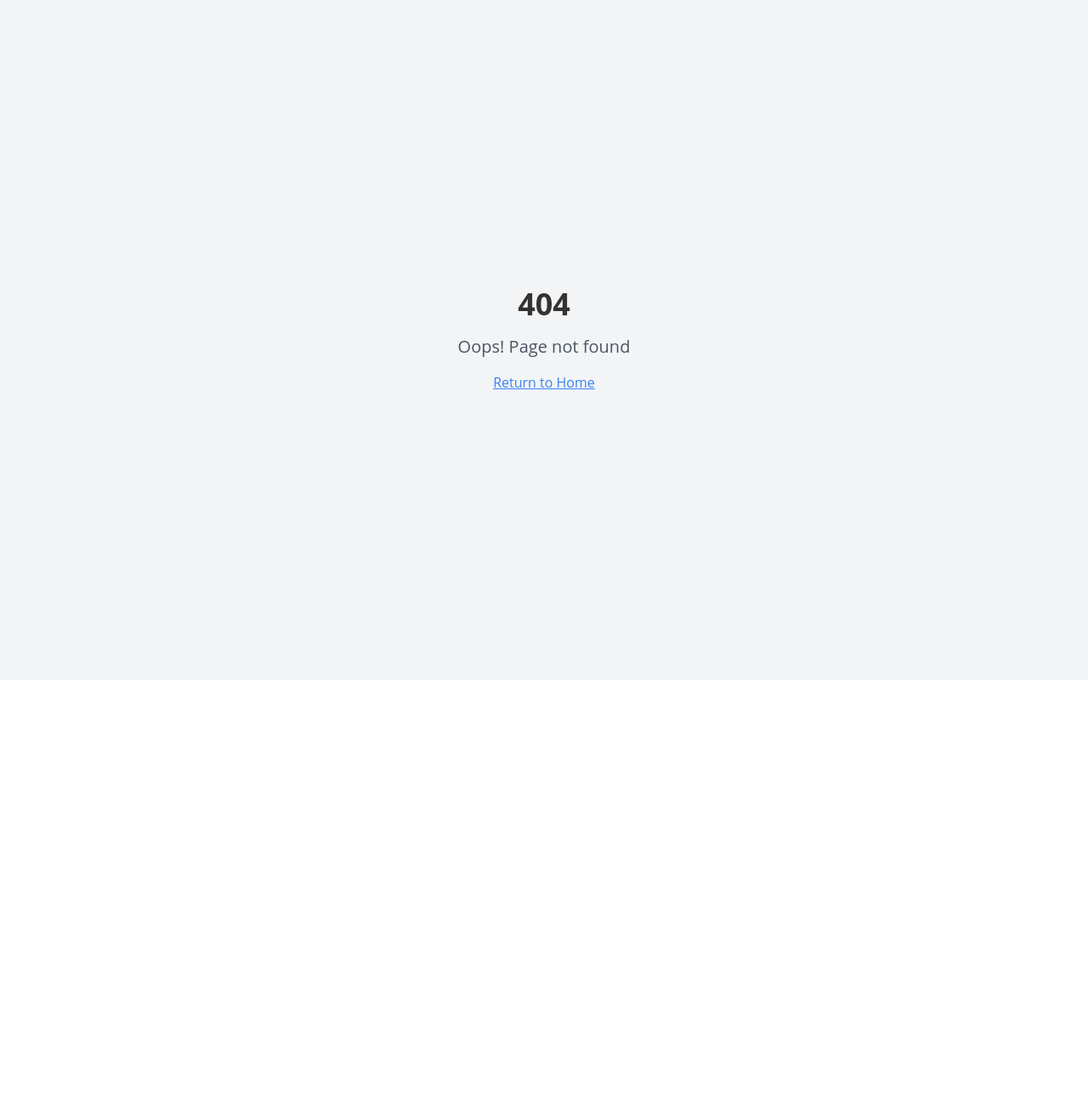
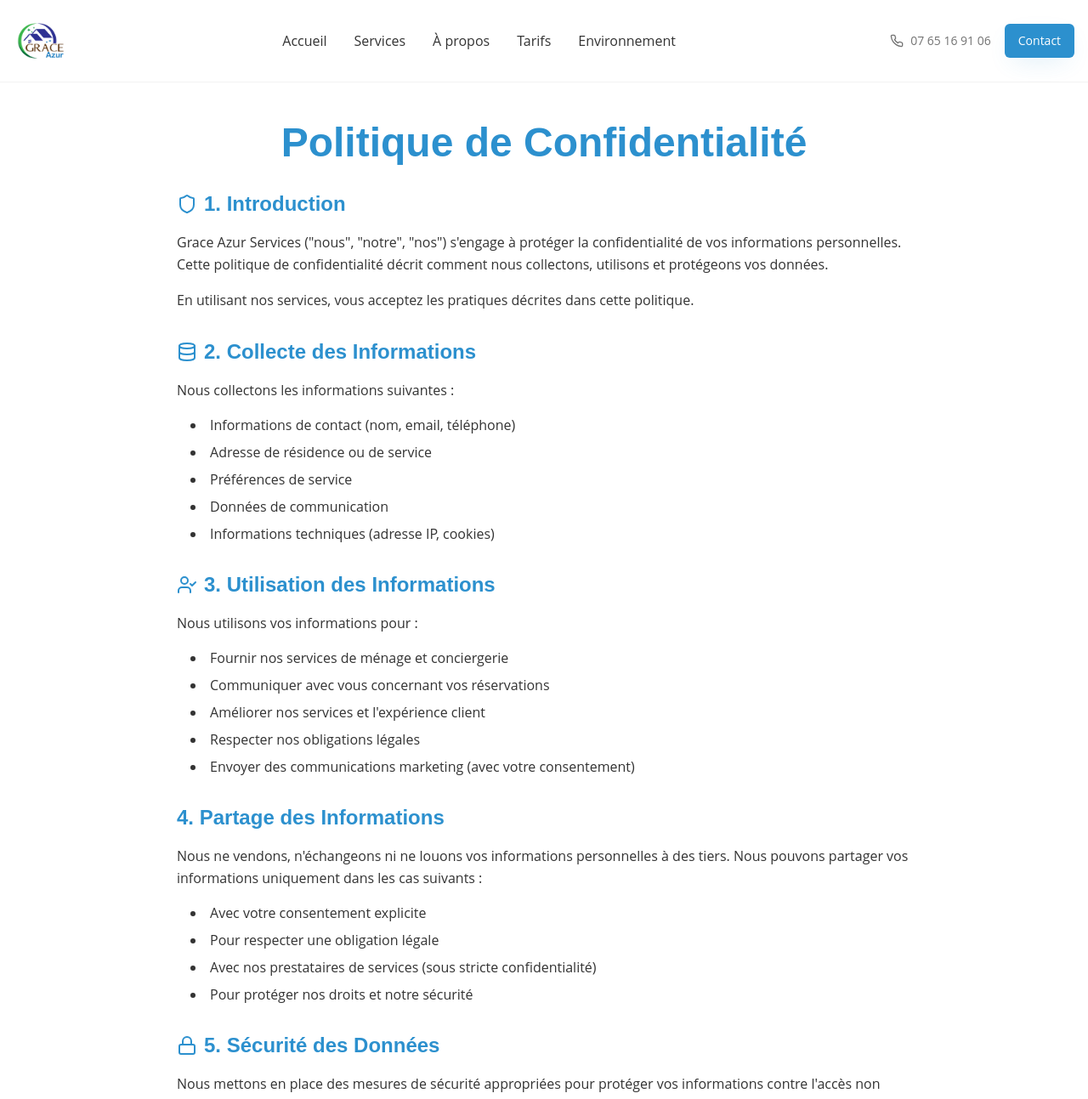
Before and after one commit to HDSEMI/grace-azur-shine, a React (Vite) app: page /politique-confidentialite in a window 1280 px wide. Before the commit this address had no page. Shown: the top 1293 px of the page at 85% size. Before the commit the page ends 800 px from the top, so only its background shows below. Built offline with nearby package versions, Linux system fonts and the light colour scheme.

Commit message:
Add privacy policy page
The AI created a new page `PolitiqueConfidentialite.tsx` with the provided content. It also added a link to this new page in the footer component `src/components/Footer.tsx`.

```diff
--- a/src/App.tsx
+++ b/src/App.tsx
@@ -11,6 +11,7 @@ import NotFound from "./pages/NotFound";
 import NettoyageAirbnb from "./pages/NettoyageAirbnb";
 import GestionLinge from "./pages/GestionLinge";
 import Consommables from "./pages/Consommables";
+import PolitiqueConfidentialite from "./pages/PolitiqueConfidentialite";
 
 const queryClient = new QueryClient();
 
@@ -28,6 +29,7 @@ const App = () => (
           <Route path="/nettoyage-airbnb" element={<NettoyageAirbnb />} />
           <Route path="/gestion-linge" element={<GestionLinge />} />
           <Route path="/consommables" element={<Consommables />} />
+          <Route path="/politique-confidentialite" element={<PolitiqueConfidentialite />} />
           {/* ADD ALL CUSTOM ROUTES ABOVE THE CATCH-ALL "*" ROUTE */}
           <Route path="*" element={<NotFound />} />
         </Routes>
--- a/src/components/Footer.tsx
+++ b/src/components/Footer.tsx
@@ -55,13 +55,21 @@ const Footer = () => {
           </div>
         </div>
 
-        <div className="border-t border-white/20 mt-8 pt-8 text-center">
-          <p className="font-body text-white/60 text-sm">
-            © {currentYear} Grace Azur Services. Tous droits réservés.
-          </p>
-          <p className="font-body text-white/60 text-sm mt-2 flex items-center justify-center">
-            Créé avec <Heart className="w-4 h-4 text-red-400 mx-1" /> sur la Côte d'Azur
-          </p>
+        <div className="border-t border-white/20 mt-8 pt-8">
+          <div className="text-center">
+            <p className="font-body text-white/60 text-sm">
+              © {currentYear} Grace Azur Services. Tous droits réservés.
+            </p>
+            <div className="flex items-center justify-center gap-4 mt-2">
+              <a href="/politique-confidentialite" className="font-body text-white/60 text-sm hover:text-primary-light transition-smooth">
+                Politique de confidentialité
+              </a>
+              <span className="text-white/40">|</span>
+              <p className="font-body text-white/60 text-sm flex items-center">
+                Créé avec <Heart className="w-4 h-4 text-red-400 mx-1" /> sur la Côte d'Azur
+              </p>
+            </div>
+          </div>
         </div>
       </div>
     </footer>
--- /dev/null
+++ b/src/pages/PolitiqueConfidentialite.tsx
@@ -0,0 +1,178 @@
+import Header from '@/components/Header';
+import Footer from '@/components/Footer';
+import { Shield, Lock, UserCheck, Database, Cookie, Mail, Phone, MapPin } from 'lucide-react';
+
+const PolitiqueConfidentialite = () => {
+  return (
+    <div className="min-h-screen flex flex-col">
+      <Header />
+
+      <main className="flex-1 pt-20">
+        <div className="container mx-auto px-4 py-12 md:py-16 max-w-4xl">
+          <h1 className="font-title text-3xl md:text-5xl font-bold text-primary mb-8 text-center">
+            Politique de Confidentialité
+          </h1>
+
+          <div className="space-y-8 text-foreground">
+            {/* Introduction */}
+            <section className="space-y-4">
+              <h2 className="font-title text-2xl font-bold text-primary flex items-center gap-2">
+                <Shield className="w-6 h-6" />
+                1. Introduction
+              </h2>
+              <p className="font-body leading-relaxed">
+                Grace Azur Services ("nous", "notre", "nos") s'engage à protéger la confidentialité de vos informations personnelles. Cette politique de confidentialité décrit comment nous collectons, utilisons et protégeons vos données.
+              </p>
+              <p className="font-body leading-relaxed">
+                En utilisant nos services, vous acceptez les pratiques décrites dans cette politique.
+              </p>
+            </section>
+
+            {/* Collecte des Informations */}
+            <section className="space-y-4">
+              <h2 className="font-title text-2xl font-bold text-primary flex items-center gap-2">
+                <Database className="w-6 h-6" />
+                2. Collecte des Informations
+              </h2>
+              <p className="font-body leading-relaxed">Nous collectons les informations suivantes :</p>
+              <ul className="list-disc list-inside space-y-2 ml-4 font-body">
+                <li>Informations de contact (nom, email, téléphone)</li>
+                <li>Adresse de résidence ou de service</li>
+                <li>Préférences de service</li>
+                <li>Données de communication</li>
+                <li>Informations techniques (adresse IP, cookies)</li>
+              </ul>
+            </section>
+
+            {/* Utilisation des Informations */}
+            <section className="space-y-4">
+              <h2 className="font-title text-2xl font-bold text-primary flex items-center gap-2">
+                <UserCheck className="w-6 h-6" />
+                3. Utilisation des Informations
+              </h2>
+              <p className="font-body leading-relaxed">Nous utilisons vos informations pour :</p>
+              <ul className="list-disc list-inside space-y-2 ml-4 font-body">
+                <li>Fournir nos services de ménage et conciergerie</li>
+                <li>Communiquer avec vous concernant vos réservations</li>
+                <li>Améliorer nos services et l'expérience client</li>
+                <li>Respecter nos obligations légales</li>
+                <li>Envoyer des communications marketing (avec votre consentement)</li>
+              </ul>
+            </section>
+
+            {/* Partage des Informations */}
+            <section className="space-y-4">
+              <h2 className="font-title text-2xl font-bold text-primary">
+                4. Partage des Informations
+              </h2>
+              <p className="font-body leading-relaxed">
+                Nous ne vendons, n'échangeons ni ne louons vos informations personnelles à des tiers. Nous pouvons partager vos informations uniquement dans les cas suivants :
+              </p>
+              <ul className="list-disc list-inside space-y-2 ml-4 font-body">
+                <li>Avec votre consentement explicite</li>
+                <li>Pour respecter une obligation légale</li>
+                <li>Avec nos prestataires de services (sous stricte confidentialité)</li>
+                <li>Pour protéger nos droits et notre sécurité</li>
+              </ul>
+            </section>
+
+            {/* Sécurité des Données */}
+            <section className="space-y-4">
+              <h2 className="font-title text-2xl font-bold text-primary flex items-center gap-2">
+                <Lock className="w-6 h-6" />
+                5. Sécurité des Données
+              </h2>
+              <p className="font-body leading-relaxed">
+                Nous mettons en place des mesures de sécurité appropriées pour protéger vos informations contre l'accès non autorisé, la modification, la divulgation ou la destruction. Ces mesures incluent le chiffrement des données, l'accès restreint et la surveillance régulière de nos systèmes.
+              </p>
+            </section>
+
+            {/* Cookies */}
+            <section className="space-y-4">
+              <h2 className="font-title text-2xl font-bold text-primary flex items-center gap-2">
+                <Cookie className="w-6 h-6" />
+                6. Cookies et Technologies Similaires
+              </h2>
+              <p className="font-body leading-relaxed">
+                Notre site web utilise des cookies pour améliorer votre expérience. Les cookies sont de petits fichiers texte stockés sur votre appareil.
+              </p>
+              <p className="font-body leading-relaxed">
+                Vous pouvez désactiver les cookies dans les paramètres de votre navigateur, mais cela peut affecter certaines fonctionnalités du site.
+              </p>
+            </section>
+
+            {/* Vos Droits */}
+            <section className="space-y-4">
+              <h2 className="font-title text-2xl font-bold text-primary">
+                7. Vos Droits
+              </h2>
+              <p className="font-body leading-relaxed">Conformément au RGPD, vous avez les droits suivants :</p>
+              <ul className="list-disc list-inside space-y-2 ml-4 font-body">
+                <li>Droit d'accès à vos données personnelles</li>
+                <li>Droit de rectification de vos données</li>
+                <li>Droit à l'effacement de vos données</li>
+                <li>Droit à la limitation du traitement</li>
+                <li>Droit à la portabilité de vos données</li>
+                <li>Droit d'opposition au traitement</li>
+              </ul>
+            </section>
+
+            {/* Conservation des Données */}
+            <section className="space-y-4">
+              <h2 className="font-title text-2xl font-bold text-primary">
+                8. Conservation des Données
+              </h2>
+              <p className="font-body leading-relaxed">
+                Nous conservons vos informations personnelles aussi longtemps que nécessaire pour fournir nos services et respecter nos obligations légales. Les données sont supprimées ou anonymisées lorsque leur conservation n'est plus justifiée.
+              </p>
+            </section>
+
+            {/* Contact */}
+            <section className="space-y-4">
+              <h2 className="font-title text-2xl font-bold text-primary">
+                9. Contact
+              </h2>
+              <p className="font-body leading-relaxed">
+                Pour toute question concernant cette politique de confidentialité ou pour exercer vos droits, contactez-nous :
+              </p>
+              <div className="space-y-2 ml-4">
+                <p className="font-body flex items-center gap-2">
+                  <Mail className="w-4 h-4 text-primary" />
+                  Email : graceazurservices@gmail.com
+                </p>
+                <p className="font-body flex items-center gap-2">
+                  <Phone className="w-4 h-4 text-primary" />
+                  Téléphone : 0 765 169 106
+                </p>
+                <p className="font-body flex items-center gap-2">
+                  <MapPin className="w-4 h-4 text-primary" />
+                  Adresse : Côte d'Azur, France
+                </p>
+              </div>
+            </section>
+
+            {/* Modifications */}
+            <section className="space-y-4">
+              <h2 className="font-title text-2xl font-bold text-primary">
+                10. Modifications de cette Politique
+              </h2>
+              <p className="font-body leading-relaxed">
+                Nous pouvons mettre à jour cette politique de confidentialité de temps à autre. Les modifications seront publiées sur cette page avec une nouvelle date de mise à jour. Nous vous encourageons à consulter régulièrement cette page.
+              </p>
+            </section>
+
+            <div className="border-t border-border pt-8 mt-12">
+              <p className="text-sm text-muted-foreground text-center font-body">
+                Dernière mise à jour : {new Date().toLocaleDateString('fr-FR', { year: 'numeric', month: 'long', day: 'numeric' })}
+              </p>
+            </div>
+          </div>
+        </div>
+      </main>
+
+      <Footer />
+    </div>
+  );
+};
+
+export default PolitiqueConfidentialite;
```
